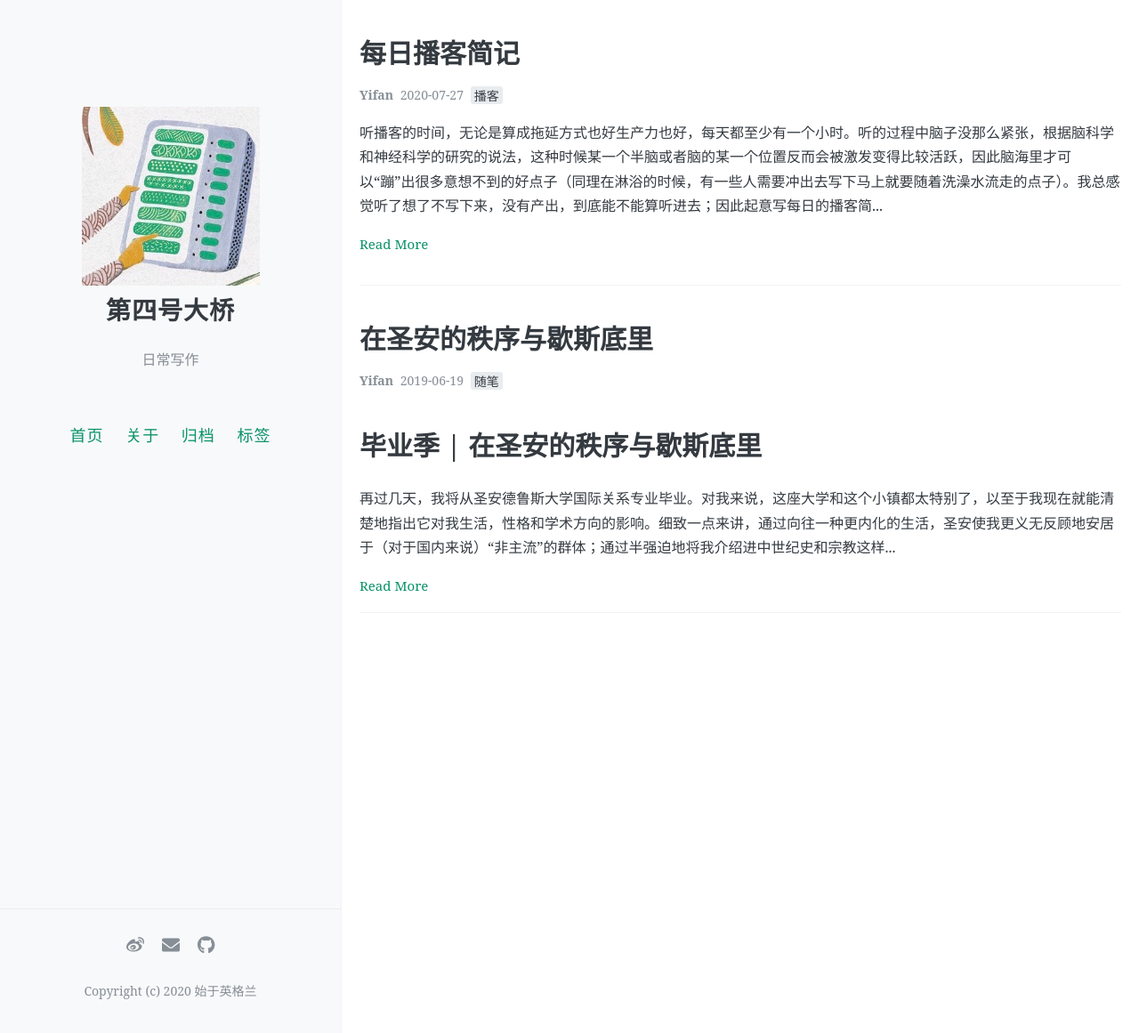
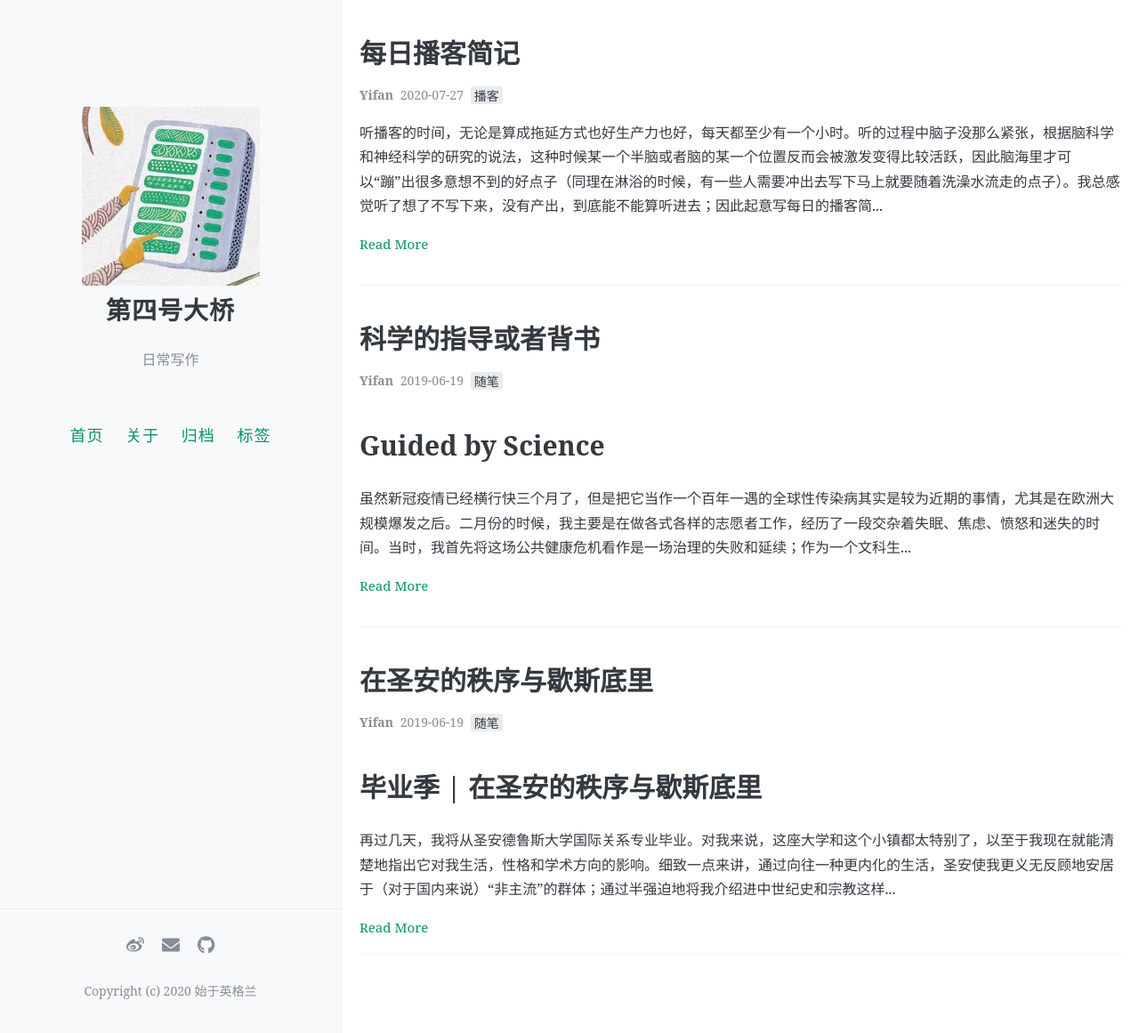
Before and after one commit to yifan0111/gincredible, a Jekyll site: the page built from index.html, in a window 1280 px wide and 1161 px high. Shown: the whole window at 89% size. Built offline with Jekyll 4.4.1, drawn with Linux system fonts in a browser that asks for light colours; the list of posts is cut into pages by our own code; comment, search, counter and statistics services are not loaded.

Commit message:
Update and rename Guided by Science.md to 2020-03-25-Guided by Science.md

```diff
--- a/_posts/Guided by Science.md
+++ b/_posts/2020-03-25-Guided by Science.md
@@ -1,3 +1,12 @@
+---
+layout: post
+title: "科学的指导或者背书"
+date:   2019-06-19
+tags: [随笔]
+comments: true
+author: Yifan
+---
+
 # Guided by Science
 
 虽然新冠疫情已经横行快三个月了，但是把它当作一个百年一遇的全球性传染病其实是较为近期的事情，尤其是在欧洲大规模爆发之后。二月份的时候，我主要是在做各式各样的志愿者工作，经历了一段交杂着失眠、焦虑、愤怒和迷失的时间。当时，我首先将这场公共健康危机看作是一场治理的失败和延续；作为一个文科生，我自然有很多想说的。随局势不断扩张、升级，我逐渐认识到这首先是一个全新的公共健康危机，它当然不是纯粹仅和科学相关的，但是给科学和其应用的挑战是前所未有的。政客和科学家能给的最诚实的答案就是：我们目前还不知道。人类现在所面对的，是一个还十分未知的未来，而照亮这个未来的方法，首先是科学的。
```
